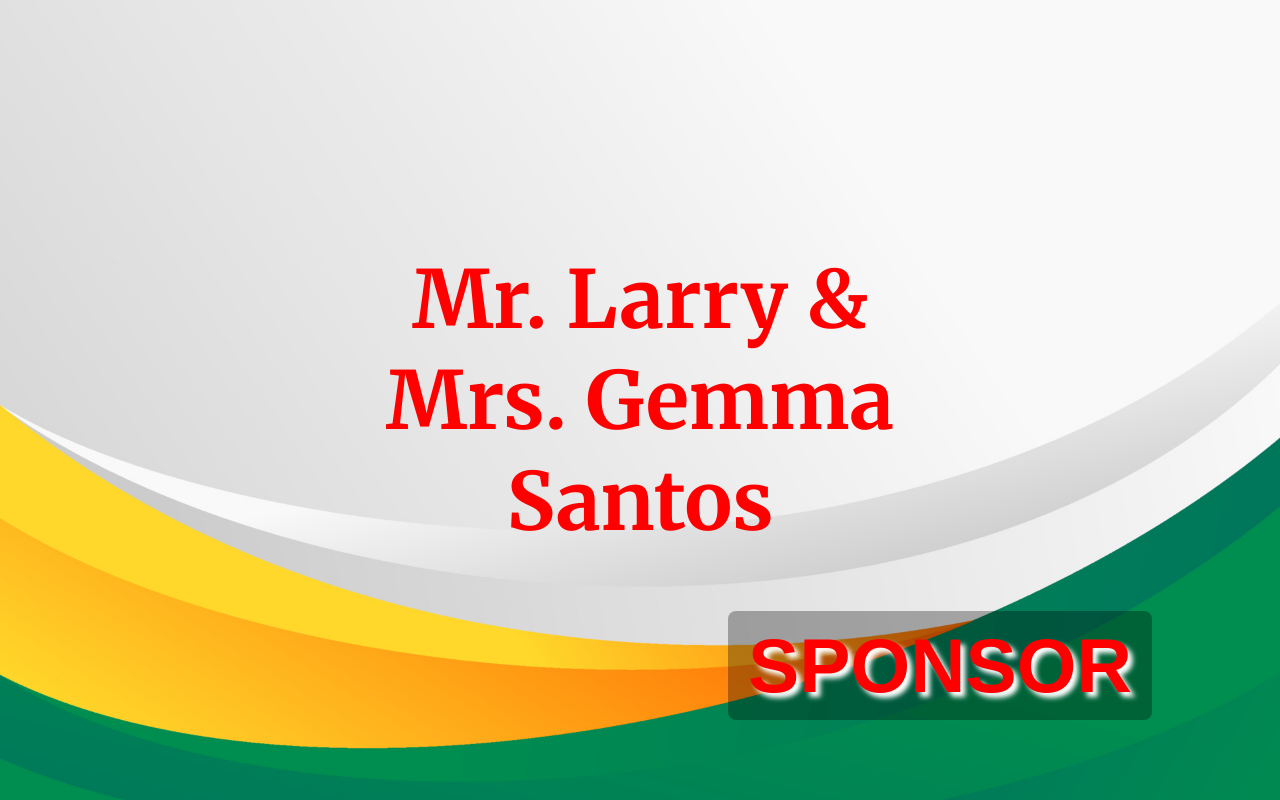
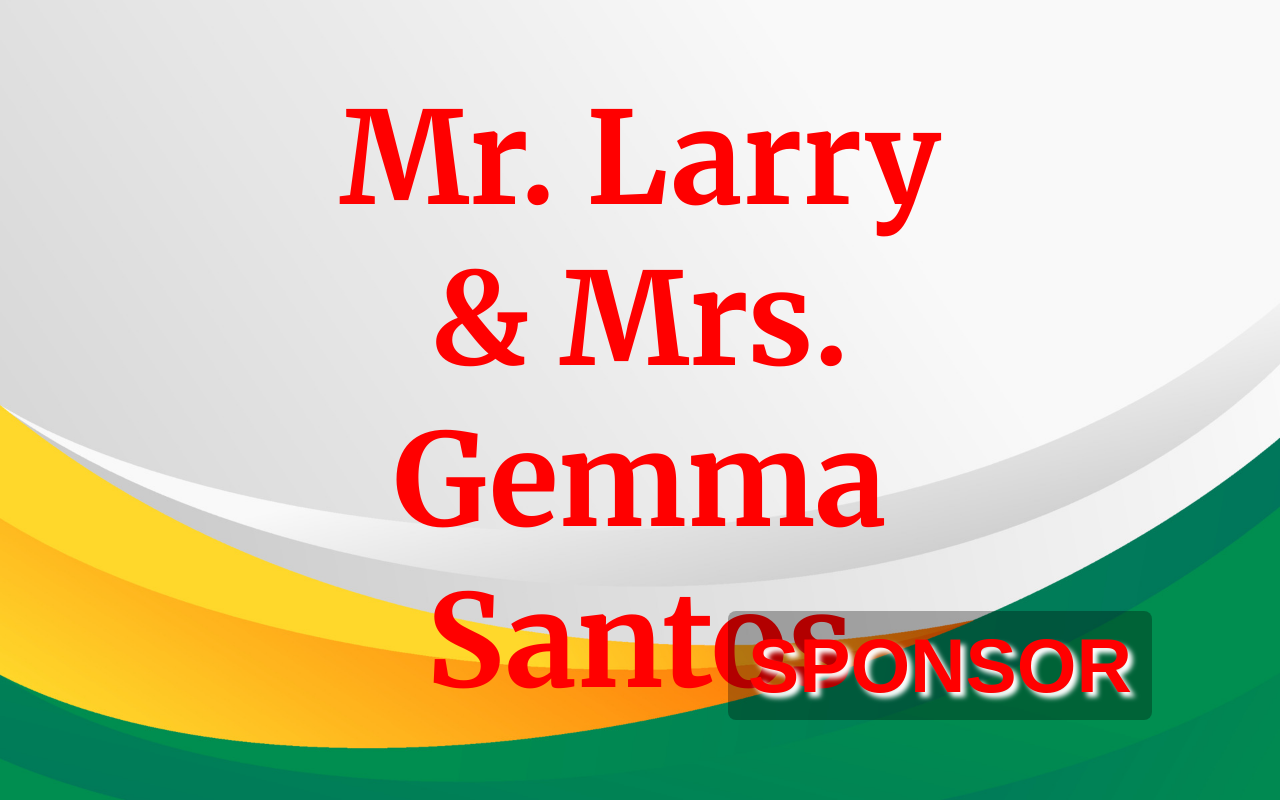
Before and after one commit to 1601/scrolling-names, a plain HTML site: page index.html in a window 1280 px wide. Drawn offline with nearby package versions, Linux system fonts and the light colour scheme.

Commit message:
Update font size and remove unnecessary slide in index.html

```diff
--- a/index.html
+++ b/index.html
@@ -30,14 +30,13 @@
       top: 50%; left: 50%;
       transform: translate(-50%, -50%);
       font-family: "Merriweather", serif; /* Applying Merriweather */
-      font-size: 2rem;
       text-align: center;
       display: flex;
       flex-direction: column; /* So logo + text can stack vertically */
       align-items: center;
       justify-content: center;
       opacity: 0; /* Hidden until GSAP animates it in */
-      font-size: 5em;
+      font-size: 8em;
       font-weight: bold;
     }
     .slide img {
@@ -87,13 +86,13 @@
     <div class="slide">Engr. Patrick Andree Castillo</div>
     <div class="slide">Ms. Jelian Casapao</div>
     <!-- Example with a logo -->
-    <div class="slide">
+    <!-- <div class="slide">
       <img src="steak_ni_juan.jpg" alt="Steak ni Juan Logo" />
       <div>Steak ni Juan</div>
-    </div>
+    </div> -->
     <div class="slide">Mr. Ajun &amp; Mrs. Blandine Rosales</div>
     <div class="slide">Mr. Nemesio &amp; Mrs. Evelyn Reyes</div>
-    <div class="slide">Mr. Wilson &amp; Mrs. Jean Garcia</div>
+
     <div class="slide">Mrs. Belen Macaraig</div>
     <div class="slide">Dr. Maria Leida Garcia</div>
     <div class="slide">Mr. Ramil &amp; Mrs. Maricel Ilagan</div>
```
